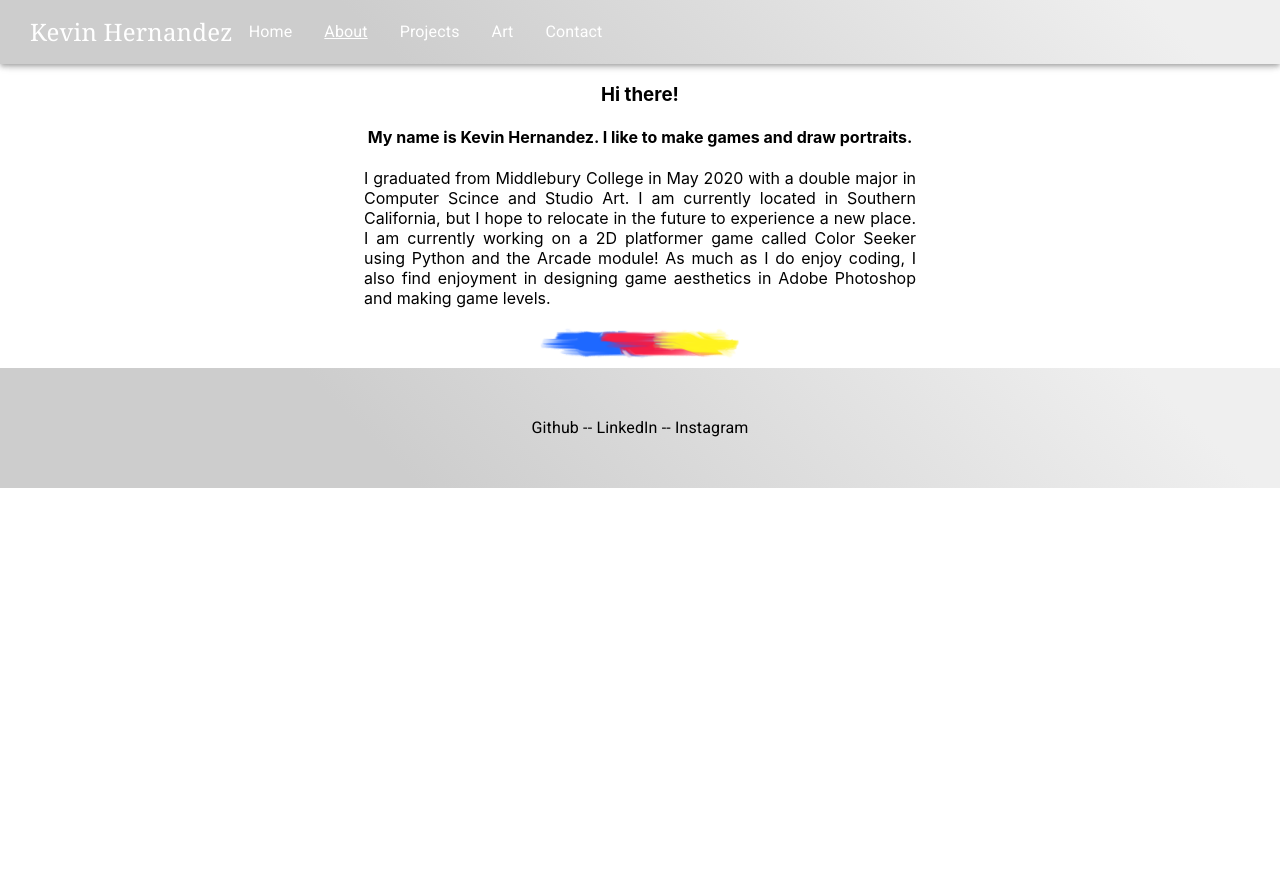
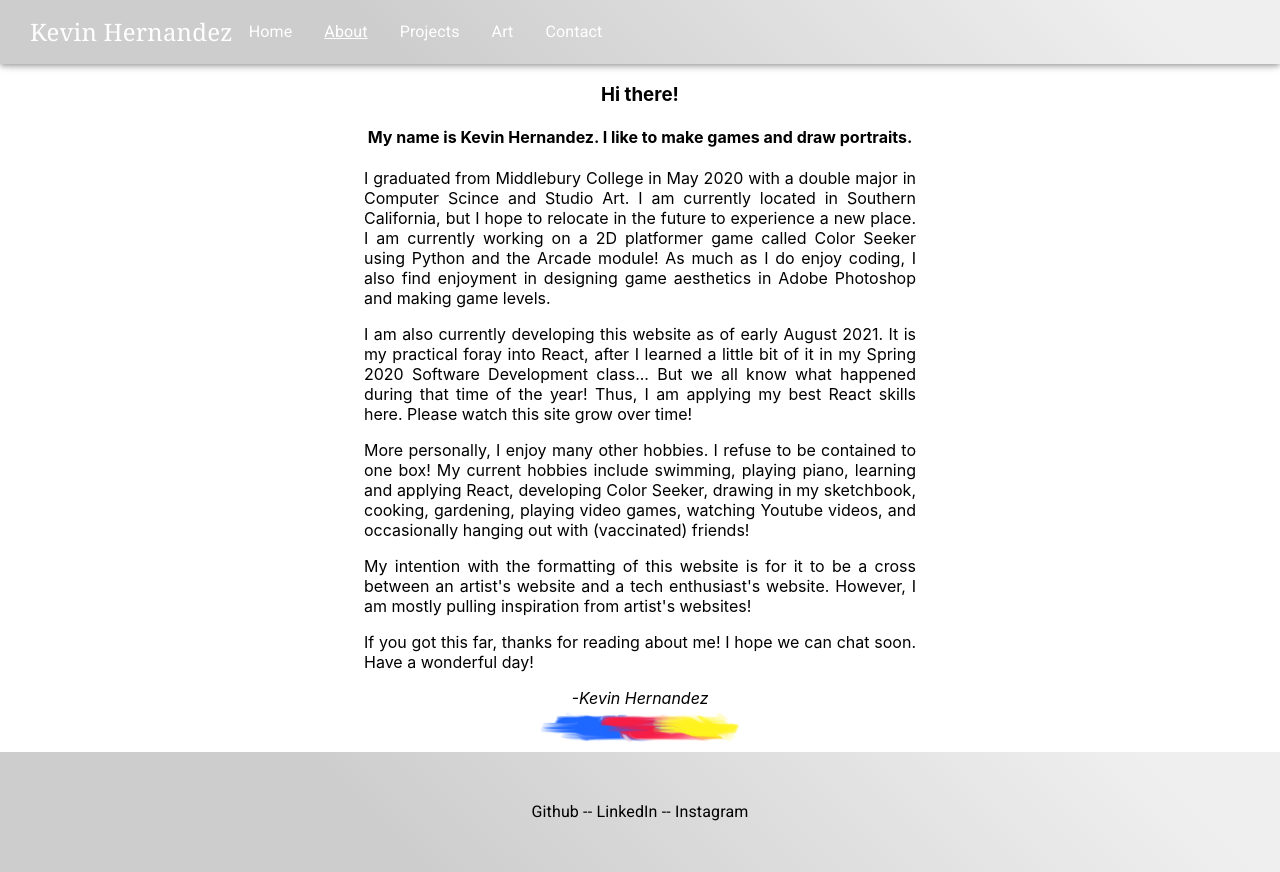
Before and after one commit to Krizeon/krizeon.github.io, a React (Create React App) app: page / in a window 1280 px wide. Both pictures are taken after a click on the item "About". Before the commit the page ends 800 px from the top, so only its background shows below. Built offline with nearby package versions, Linux system fonts and the light colour scheme.

Commit message:
-added new content to the about page -changed the 'author' tag in ImageCollection to 'year'

```diff
--- a/src/components/About.js
+++ b/src/components/About.js
@@ -18,6 +18,30 @@ const About = () => {
           find enjoyment in designing game aesthetics in Adobe Photoshop and
           making game levels.
         </p>
+        <p align="justify">
+          I am also currently developing this website as of early August 2021.
+          It is my practical foray into React, after I learned a little bit of it
+          in my Spring 2020 Software Development class... But we all know what
+          happened during that time of the year! Thus, I am applying my best
+          React skills here. Please watch this site grow over time!
+        </p>
+        <p align="justify">
+          More personally, I enjoy many other hobbies. I refuse to be contained
+          to one box! My current hobbies include swimming, playing piano,
+          learning and applying React, developing Color Seeker, drawing in my
+          sketchbook, cooking, gardening, playing video games, watching Youtube
+          videos, and occasionally hanging out with (vaccinated) friends!
+        </p>
+        <p align="justify">
+          My intention with the formatting of this website is for it to be a
+          cross between an artist's website and a tech enthusiast's website.
+          However, I am mostly pulling inspiration from artist's websites!
+        </p>
+        <p align="justify">
+          If you got this far, thanks for reading about me! I hope we can chat
+          soon. Have a wonderful day!
+        </p>
+        <i>-Kevin Hernandez</i>
       </div>
       <ContentSeparator/>
     </Container>
--- a/src/components/ImageCollection.js
+++ b/src/components/ImageCollection.js
@@ -51,42 +51,42 @@ const itemData = [
   {
     img: portrait_albert,
     title: 'Portrait of Alberto',
-    author: 'Kevin Hernandez',
+    author: '2019',
     cols: 3,
     rows: 4
   },
   {
     img: portrait_angel,
     title: 'Portrait of Angel',
-    author: 'Kevin Hernandez',
+    author: '2019',
     cols: 3,
     rows: 4
   },
   {
     img: green_painting,
     title: 'Green Abstract',
-    author: 'Kevin Hernandez',
+    author: '2018',
     cols: 2,
     rows: 4,
   },
   {
     img: oil_window,
     title: 'Sky Above The Horizon',
-    author: 'Kevin Hernandez',
+    author: '2018',
     cols: 2,
     rows: 4
   },
   {
     img: splatter_painting,
     title: 'Landscape Splatter',
-    author: 'Kevin Hernandez',
+    author: '2018',
     cols: 4,
     rows: 3
   },
   {
     img: oil_landscape,
     title: 'Lost',
-    author: 'Kevin Hernandez',
+    author: '2018',
     cols: 4,
     rows: 3
   }
```
Lines whose indentation alone changed are shown as unchanged.
